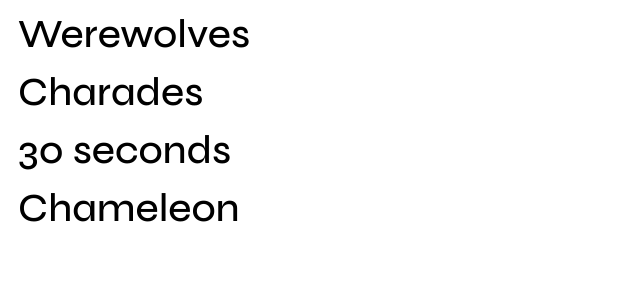
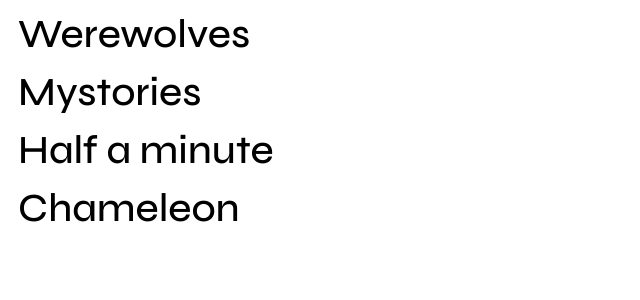
Before and after one commit to kleinbroodje/wabg, a Vue app: page / in a window 1280 px wide. Shown: the top 300 px of the page, without its empty margins (0-640 px from the left). Built offline with nearby package versions, Linux system fonts and the light colour scheme; the HTML template or start-up script is replaced by a standard one.

Commit message:
added routing on play button

```diff
--- a/src/commons/gamePreviews.ts
+++ b/src/commons/gamePreviews.ts
@@ -9,22 +9,25 @@ export const gamePreviews = [
         duration: 30,
         players: [4, Infinity],
         color: color.brand.peachy,
+        route: "/werewolves",
     },
     {
         id: 1,
-        title: "Charades",
+        title: "Mystories",
         description: "Lorem ipsum dolor sit amet, consectetur adipiscing elit, sed do eiusmod tempor incididunt ut labore et dolore",
-        duration: 15,
+        duration: 10,
         players: [2, Infinity],
         color: color.brand.airBlue,
+        route: "/mystories",
     },
     {
         id: 2,
-        title: "30 seconds",
+        title: "Half a minute",
         description: "Lorem ipsum dolor sit amet, consectetur adipiscing elit, sed do eiusmod tempor incididunt ut labore et dolore",
         duration: 10,
         players: [2, Infinity],
         color: color.brand.neonGreen,
+        route: "/halfAMinute",
     },
     {
         id: 3,
@@ -33,5 +36,6 @@ export const gamePreviews = [
         duration: 15,
         players: [3, Infinity],
         color: color.brand.ultraSassyPink,
+        route: "/chameleon",
     }
 ] as IGamePreview[]
--- a/src/commons/types.ts
+++ b/src/commons/types.ts
@@ -5,4 +5,5 @@ export interface IGamePreview {
     duration: number,
     players: [number, number],  // min-max (2+ for example would be [2, 999])
     color: string,
+    route: string,
 }
--- a/src/components/GamePreview.vue
+++ b/src/components/GamePreview.vue
@@ -1,6 +1,7 @@
 <script setup lang="ts">
 import { computed } from 'vue';
 import type { IGamePreview } from '@/commons/types';
+import { useRouter } from 'vue-router';
 
 // props
 const props = defineProps<IGamePreview & { openCardIndex: number | null }>()
@@ -10,8 +11,8 @@ const emit = defineEmits<{
     (e: "setOpen", id: number): void
 }>()
 
-// refs
-
+// consts
+const router = useRouter()
 
 // computers
 const formattedPlayers = computed(() => `${props.players[0]}` + (
@@ -35,7 +36,7 @@ function toggleOpen() {
         <template v-if="isOpen">
             <p id="info">{{ duration }} min • {{ formattedPlayers }}</p>
             <p id="description">{{ description }}</p>
-            <button id="play-button">Play now</button>
+            <button id="play-button" @click="router.push(props.route)">Play now</button>
         </template>
 
     </div>
```
